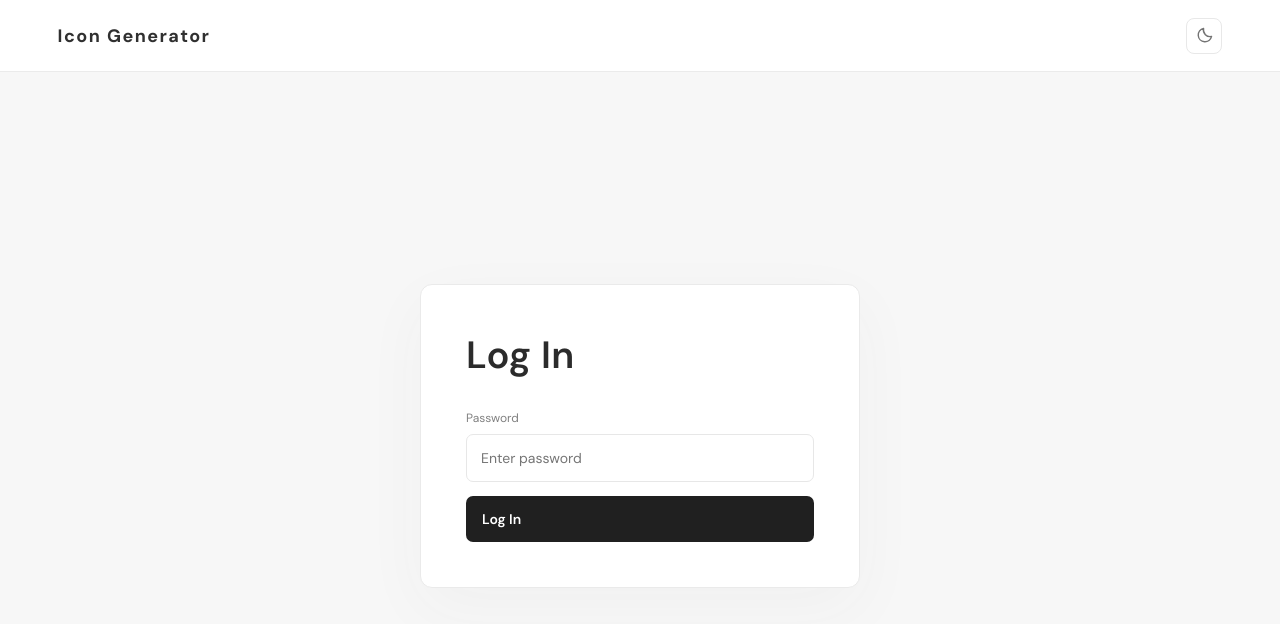
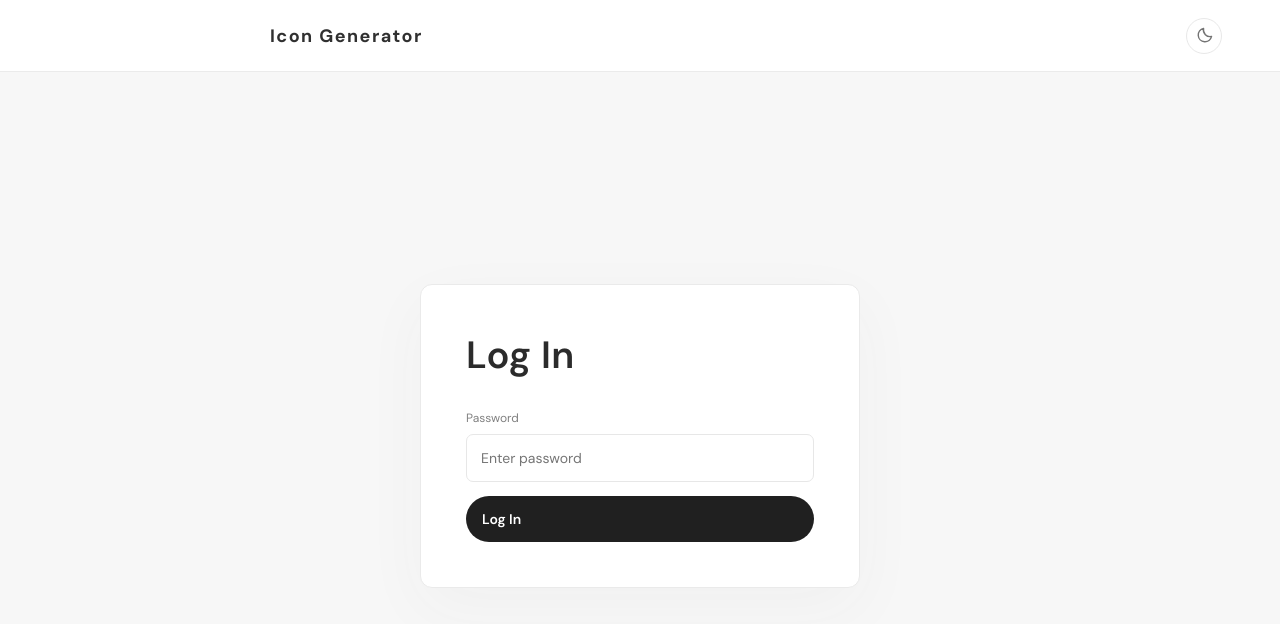
Before and after one commit to nuosferatu/icon_gen, a website: page public/index.html in a window 1280 px wide. Drawn offline with Linux system fonts and the light colour scheme; no server answers.

Commit message:
Refine controls and header alignment

```diff
--- a/public/index.html
+++ b/public/index.html
@@ -11,7 +11,7 @@
 <body>
 <header>
   <div class="header-left">
-    <a class="brand" href="/"><span>Icon Generator</span></a>
+    <a class="brand" href="/"><h1>Icon Generator</h1></a>
   </div>
   <div class="header-right">
     <button id="theme-toggle" class="theme-toggle" type="button" aria-label="Switch to Dark Theme" title="Switch to Dark Theme" aria-pressed="false">
@@ -43,7 +43,6 @@
       <div id="presets" class="preset-list"></div>
     </aside>
     <div class="workspace">
-      <div class="workspace-top"><h1>Icon Generator</h1></div>
       <div id="active-preset" class="active-preset hidden"></div>
       <div class="panels">
         <section class="conversation panel">
--- a/public/style.css
+++ b/public/style.css
@@ -84,3 +84,12 @@
 .panel-head .save svg{width:19px;height:19px}
 [data-theme="dark"] .panel-head .save{border-color:#4c4c4c;color:#d0d0d0}
 [data-theme="dark"] .panel-head .save:hover:not(:disabled){background:#3a3a3a}
+
+.brand h1{margin:0;font-size:18px;letter-spacing:.08em;font-weight:700;color:#303030}
+[data-theme="dark"] .brand h1{color:#e9e9e9}
+.header-right{gap:8px}
+.theme-toggle,.logout-button,.sidebar-toggle,.panel-head .download,.panel-head .save,.send{border-radius:50%}
+.outline,.primary{border-radius:999px}
+.preset-delete{width:30px;height:30px;padding:0;border-radius:50%}
+.composer .send{top:50%;bottom:auto;transform:translateY(-50%);display:grid;place-items:center;line-height:1}
+@media(min-width:851px){header{padding-left:270px}[data-sidebar="closed"] header{padding-left:4.5%}}
```
